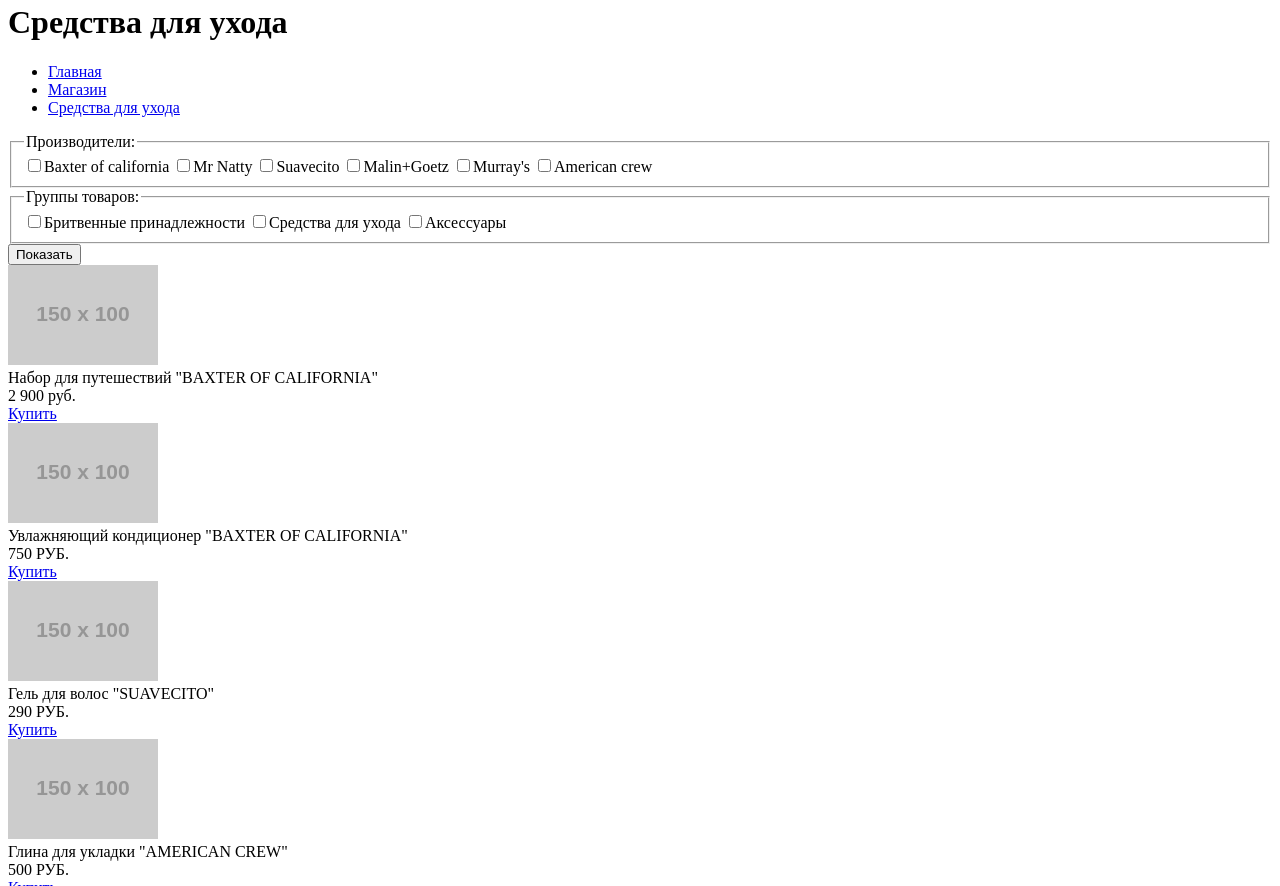
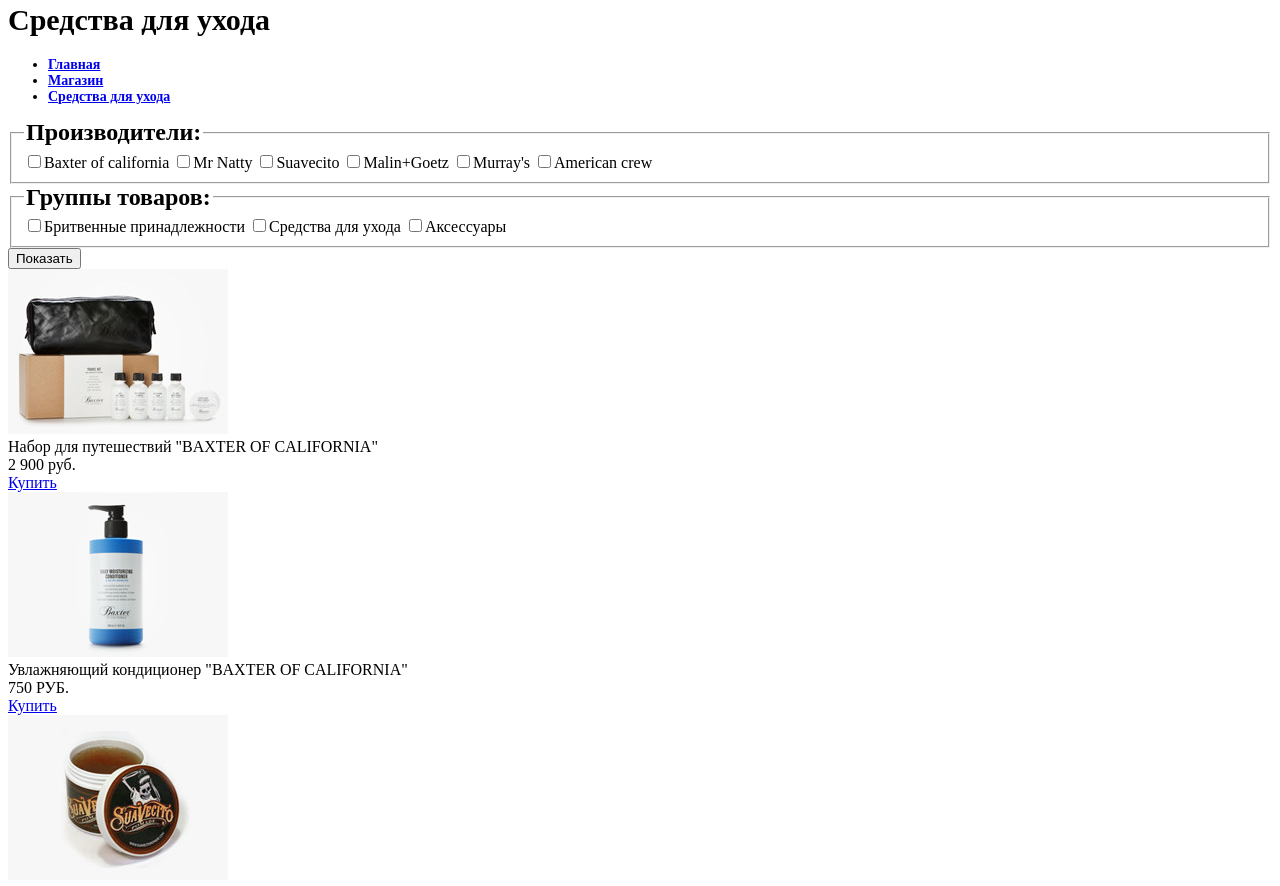
Before and after one commit to elenashes7/172124-barbershop, a plain HTML site: page barber-shop.html in a window 1280 px wide. Shown: the part 157-1043 px from the top of the page. Drawn offline with Linux system fonts and the light colour scheme; placeholder pictures from the web are drawn by us.

Commit message:
Barber-shop стили + картинки

```diff
--- a/barber-shop.html
+++ b/barber-shop.html
@@ -2,12 +2,13 @@
 <html lang="ru">
   <head>
     <meta charset="utf-8">
+    <link href="css/style.css" rel="stylesheet">
     <title>barber-shop</title>
   </head>
   <body>
     <header class="main-header">
       <div class="container">
-        <nav class="main-navigation">
+          <nav class="main-navigation">
            <ul>
             <li>
               <a href="#">Информация</a>
@@ -44,7 +45,7 @@
   <div class="content">
     <form name="" class="" action="/echo" method="GET">
       <fieldset class="manufacturer-groups">
-        <legend>Производители:</legend>
+        <legend class="content-name">Производители:</legend>
           <input type="checkbox" id="baxter" value="baxter-of-california" name="manufacturer-items"><label for="baxter">Baxter of california</label>
           <input type="checkbox" id="natty" value="mr-natty" name="manufacturer-items"><label for="natty">Mr Natty</label>
           <input type="checkbox" id="suavecito" value="suavecito" name="manufacturer-items"><label for="suavecito">Suavecito</label>
@@ -54,7 +55,7 @@
         </fieldset>
 
         <fieldset class="goods-groups">
-          <legend>Группы товаров:</legend>
+          <legend class="content-name">Группы товаров:</legend>
             <input type="checkbox" id="britva" value="britva" name="goods-items"><label for="britva">Бритвенные принадлежности</label>
             <input type="checkbox" id="uhod" value="uhod" name="goods-items"><label for="uhod">Средства для ухода</label>
             <input type="checkbox" id="acsessories" value="acsessories" name="goods-items"><label for="acsessories">Аксессуары</label>
@@ -67,7 +68,7 @@
 
 <div class="content-right">
   <div class="each-items">
-  <a href="" class="item-photo"><img src="http://placehold.it/150x100"  width="" height="" alt=""></a>
+  <a href="" class="item-photo"><img src="img/Layer 38.jpg"  width="" height="" alt="Набор для путешествий"></a>
   <div class="item-description">
     <div class="name-items">
       <span class="">Набор для путешествий</span>
@@ -80,7 +81,7 @@
     </div>
 
   <div class="each-items">
-  <a href="" class="item-photo"><img src="http://placehold.it/150x100"  width="" height="" alt=""></a>
+  <a href="" class="item-photo"><img src="img/Layer 30.jpg"  width="" height="" alt="Увлажняющий кондиционер"></a>
   <div class="item-description">
     <div class="name-items">
       <span class="">Увлажняющий кондиционер</span>
@@ -95,7 +96,7 @@
 
 
   <div class="each-items">
-  <a href="" class="item-photo"><img src="http://placehold.it/150x100"  width="" height="" alt=""></a>
+  <a href="" class="item-photo"><img src="img/Layer 39.jpg"  width="" height="" alt="Гель для волос"></a>
   <div class="item-description">
     <div class="name-items">
       <span class="">Гель для волос</span>
@@ -108,7 +109,7 @@
     </div>
 
   <div class="each-items">
-  <a href="" class="item-photo"><img src="http://placehold.it/150x100"  width="" height="" alt=""></a>
+  <a href="" class="item-photo"><img src="img/Layer 32.jpg"  width="" height="" alt="Глина для укладки"></a>
   <div class="item-description">
     <div class="name-items">
       <span class="">Глина для укладки</span>
@@ -121,7 +122,7 @@
     </div>
 
   <div class="each-items">
-  <a href="" class="item-photo"><img src="http://placehold.it/150x100"  width="" height="" alt=""></a>
+  <a href="" class="item-photo"><img src="img/Layer 33.jpg"  width="" height="" alt="Гель для укладки"></a>
   <div class="item-description">
     <div class="name-items">
       <span class="">Гель для укладки</span>
@@ -134,7 +135,7 @@
     </div>
 
   <div class="each-items">
-  <a href="" class="item-photo"><img src="http://placehold.it/150x100"  width="" height="" alt=""></a>
+  <a href="" class="item-photo"><img src="img/Layer 42.jpg"  width="" height="" alt="Набор для бритья"></a>
   <div class="item-description">
     <div class="name-items">
       <span class="">Набор для бритья</span>
--- /dev/null
+++ b/css/style.css
@@ -0,0 +1,21 @@
+.container-title{
+	font-size:30px;
+	line-height:normal;
+	color:#000000;
+	font-weight:bold;
+	font-family: "PTSans NarrowBold";
+}
+.breadcrumbs{
+	font-size:14px;
+	line-height:normal;
+	color:#000000;
+	font-weight:bold;
+	font-family: "PTSans NarrowBold";
+}
+.content-name{
+	font-size:24px;
+	line-height:normal;
+	color:#000000;
+	font-weight:bold;
+	font-family: "PTSans NarrowBold";
+}
```
Also changed, not shown: img/Layer 30.jpg (added), img/Layer 32.jpg (added), img/Layer 33.jpg (added), img/Layer 38.jpg (added), img/Layer 39.jpg (added), img/Layer 42.jpg (added), img/Logo.svg (added), img/Shape 1.svg (added), img/f.svg (added), img/inst.svg (added), img/v.svg (added).
